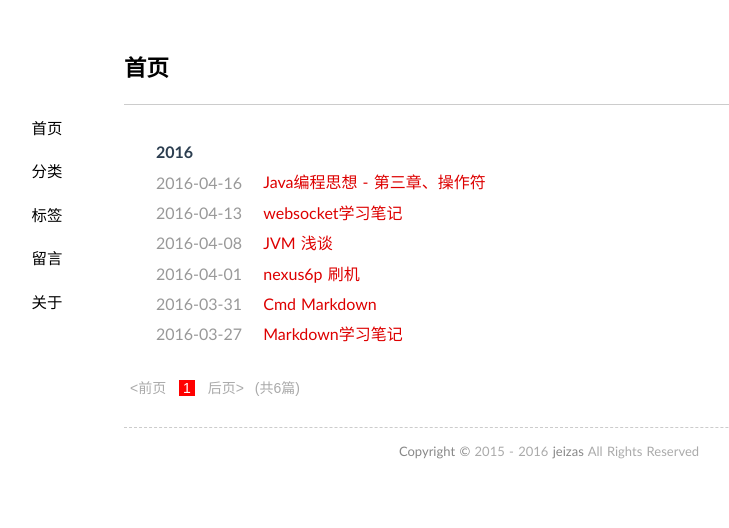
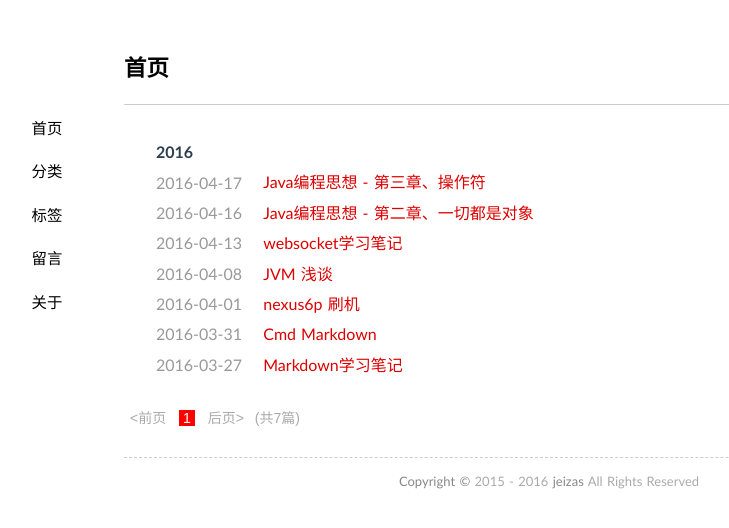
Before and after one commit to jeizas/jeizas.github.io, a Jekyll site: the page built from index.html, in a window 1280 px wide. Shown: the top 528 px of the page, without its empty margins (91-820 px from the left). Built offline with Jekyll 4.4.1, drawn with Linux system fonts in a browser that asks for light colours; the list of posts is cut into pages by our own code; part of the change alters nothing that is shown.

Commit message:
新文件：   _posts/2016-04-16-thinking_in_java_chapter02.md 	重命名：   _posts/2016-04-16-thinking_in_java_chapter03.md -> _posts/2016-04-17-thinking_in_java_chapter03.md

```diff
--- /dev/null
+++ b/_posts/2016-04-16-thinking_in_java_chapter02.md
@@ -0,0 +1,58 @@
+---
+layout: post
+title: "Java编程思想 - 第二章、一切都是对象"
+date: 2016-04-16 10:12
+categories: [java]
+tags: [Java编程思想]
+---
+
+### 1. 本章要点
+
+> “万物皆对象”，这是Java语言设计之初的理念之一
+
+### 2. 用引用操纵对象
+
+> 每种语言都有自己操纵内存中元素的方式。有时候程序员必须注意将要处理的数据是什么类型。尽管一切都能看做对象，但操纵的标识符实际上是对象的一个“引用”，可将其比作遥控器（引用）来操纵电视（对象）一样。特别拥有一个引用，不一定需要一个对象与他关联。
+
+### 3. 数据存在什么地方 *注：黑体是《深入理解java虚拟机》中的名词
+
+* **程序计数器**(寄存器)：线程相关，用于记录线程切换状态
+* **堆栈**（堆栈）：线程私有的，用于描述java方法执行顺序的一种内存模型，基本*数据类型*是一个并非是引用的“自动”变量，这个变量直接存储“值”，并置与堆栈中，提高效率
+* **堆**（堆）：java对象、gc回收等
+* **方法区**（常量存储）：类加载时的类信息、静态常量、编译器编译后的代码等
+* **直接内存**（非RAM存储）：持久化的对象，比如：JDBC和Hibernate这样的机制提供了更加复杂的在数据库中存储和读取对象信息的支持
+
+### 4. java程序跨平台性的原因之一 —— 基本数据类型存储空间的不变性
+
+| 基本类型  | 大小   　|  范围  　　            |包装器类型 |
+| -------- | 不明确  | true/false             |-----    |
+| boolean  |   --   |    --                  |Boolean  |
+| char     | 16-bit | Unicode 0-Unicode2^16-1|Character|
+| byte     |  8-bit | -128  - +127           |Byte     |
+| short    | 16-bit | -2^16 - +2^15-1        |Short    |
+| int      | 32-bit | -2^32 - +2^31-1        |Integer  |
+| long     | 64-bit | -2^64 - +2^63-1        |Long     |
+| folat    | 32-bit | IEEE754          　　　 |Folat    |
+| double   | 64-bit | IEEE754          　　　 |Double   |
+
+* 所有的**数值类型**都有正负号。
+* 基本类型都有包装类，使得可以在对中创建一个给基本对象如下：
+
+{% highlight java linenos %}
+	char c = 'x';
+	Character ch = new Character(c);
+	Character ch = new Character('x');
+	Character ch = 'x';
+{% endhighlight java %}
+
+* BigInteger 支持任意精度的整数；BigDecimal 支持精度的定点数。两者必须以方法调用的方法取代运算符方式来实现。
+
+### 5. java中的数组安全
+
+### 6. gc：后面相谈
+
+### 7. static关键字
+
+### 8. 注释和嵌入式文档
+
+### 9. 编码风格
--- a/_posts/2016-04-16-thinking_in_java_chapter03.md
+++ b/_posts/2016-04-17-thinking_in_java_chapter03.md
@@ -1,7 +1,7 @@
 ---
 layout: post
 title: "Java编程思想 - 第三章、操作符"
-date: 2016-04-16 01:11
+date: 2016-04-17 00:11
 categories: [java]
 tags: [Java编程思想]
 ---
```
